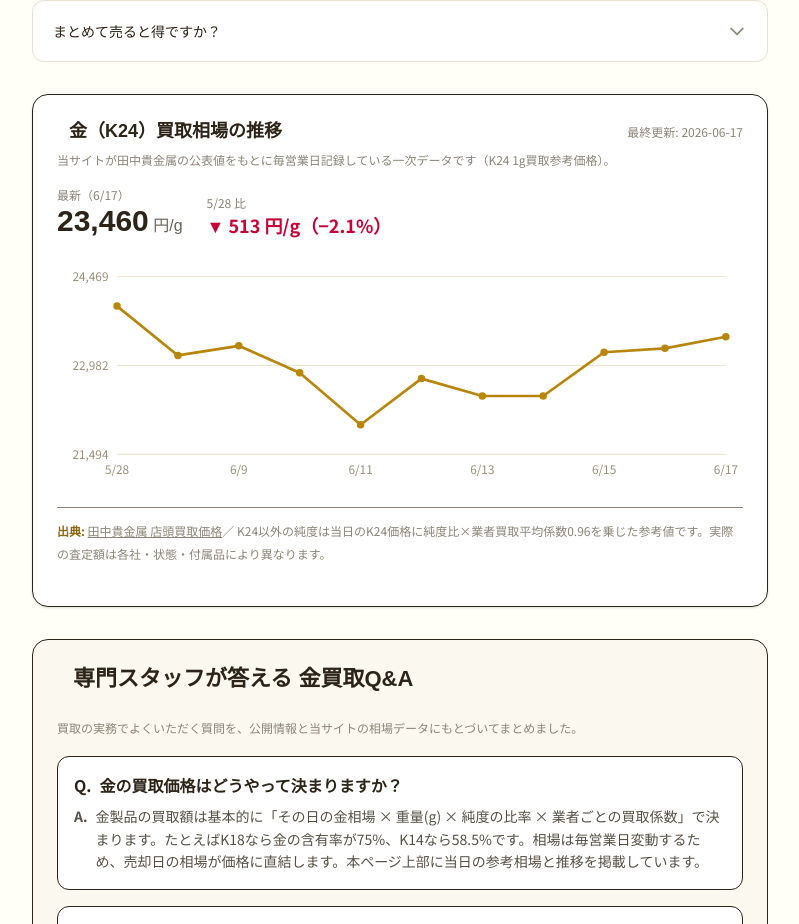
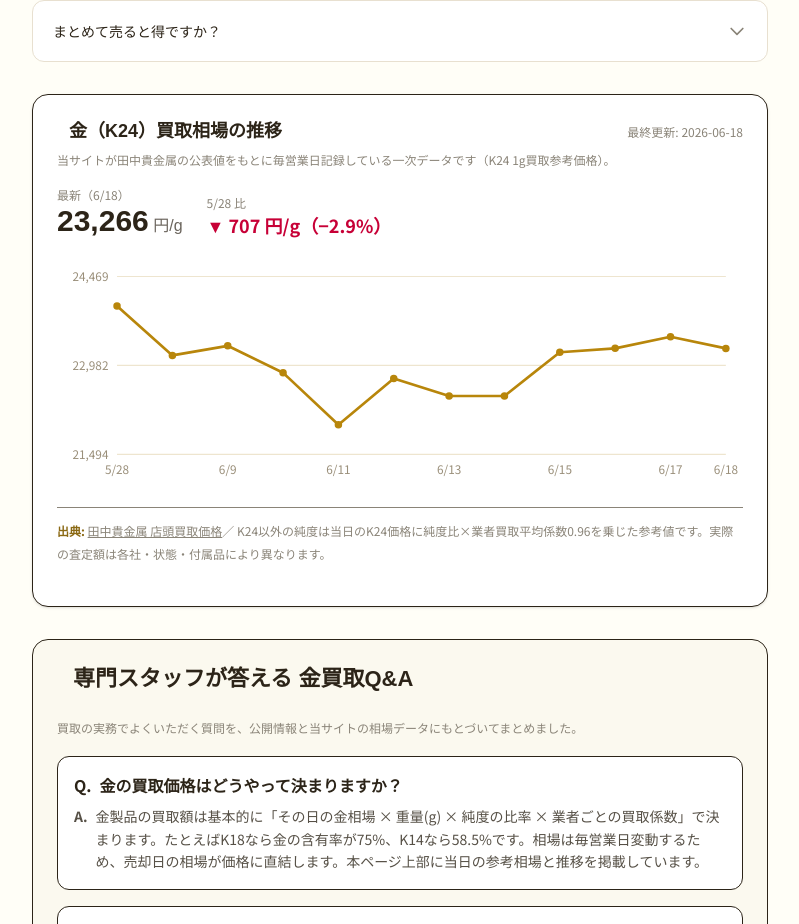
Before and after one commit to webmaster0818/kin-kaitori-biyori, a Next.js app: page /articles/4c-kaitori in a window 1280 px wide. Shown: the part 1280-2204 px from the top of the page, without its empty margins (240-1039 px from the left). Built offline with nearby package versions, Linux system fonts and the light colour scheme; a web font is replaced by a local one.

Commit message:
Daily gold price data: 2026-06-18

```diff
--- a/data/gold-price-history/2026-06.json
+++ b/data/gold-price-history/2026-06.json
@@ -108,5 +108,16 @@
     "k18": 17595,
     "k14": 13685,
     "k10": 9775
+  },
+  {
+    "date": "2026-06-18",
+    "au_buyback": 24235,
+    "pt_buyback": 9768,
+    "ag_buyback": 386.87,
+    "k24": 23266,
+    "k22": 21327,
+    "k18": 17449,
+    "k14": 13572,
+    "k10": 9694
   }
 ]
--- a/data/gold-price-trend.json
+++ b/data/gold-price-trend.json
@@ -119,5 +119,16 @@
     "k18": 17595,
     "k14": 13685,
     "k10": 9775
+  },
+  {
+    "date": "2026-06-18",
+    "au_buyback": 24235,
+    "pt_buyback": 9768,
+    "ag_buyback": 386.87,
+    "k24": 23266,
+    "k22": 21327,
+    "k18": 17449,
+    "k14": 13572,
+    "k10": 9694
   }
 ]
--- a/data/gold-spot-prices.json
+++ b/data/gold-spot-prices.json
@@ -1,24 +1,24 @@
 {
-  "date": "2026-06-17",
+  "date": "2026-06-18",
   "source": "https://gold.tanaka.co.jp/commodity/souba/",
   "source_label": "田中貴金属",
-  "fetched_at": "2026-06-17T11:05:01.102853",
+  "fetched_at": "2026-06-18T11:05:00.891423",
   "tanaka_official": {
-    "au_buyback_per_g": 24438,
-    "au_retail_per_g": 24795,
-    "pt_buyback_per_g": 10048,
-    "pt_retail_per_g": 10470,
-    "ag_buyback_per_g": 393.03,
-    "ag_retail_per_g": 410.08
+    "au_buyback_per_g": 24235,
+    "au_retail_per_g": 24591,
+    "pt_buyback_per_g": 9768,
+    "pt_retail_per_g": 10191,
+    "ag_buyback_per_g": 386.87,
+    "ag_retail_per_g": 403.92
   },
   "purity_buyback_estimate_per_g": {
-    "k24": 23460,
-    "k22": 21505,
-    "k18": 17595,
-    "k14": 13685,
-    "k10": 9775,
-    "k18wg": 17595,
-    "k18pg": 17595
+    "k24": 23266,
+    "k22": 21327,
+    "k18": 17449,
+    "k14": 13572,
+    "k10": 9694,
+    "k18wg": 17449,
+    "k18pg": 17449
   },
   "note": "純度別価格は田中貴金属公開のK24店頭買取価格から純度比×業者買取平均係数0.96で算出した参考値です。実際の業者査定額は各社・状態・付属品により異なります。"
 }
--- a/public/widget.js
+++ b/public/widget.js
@@ -3,9 +3,9 @@
   if (!s) return;
   var box = document.createElement('div');
   box.setAttribute('style', 'box-sizing:border-box;max-width:320px;font-family:-apple-system,"Hiragino Sans","Noto Sans JP",sans-serif;border:1px solid #d9c58a;border-radius:12px;padding:14px 16px;background:linear-gradient(135deg,#fffdf5,#faf3df);color:#3a3326;line-height:1.5;');
-  box.innerHTML = '<div style="font-size:11px;color:#8a7a55;margin-bottom:4px;">本日の金買取相場の目安（2026-06-17・田中貴金属公表値より純度換算）</div>'
-    + '<div style="font-size:22px;font-weight:700;color:#9a7b2d;">K24 23,460円<span style="font-size:12px;font-weight:400;">/g</span></div>'
-    + '<div style="font-size:13px;margin-top:2px;">K18 17,595円/g ・ K14 13,685円/g</div>'
+  box.innerHTML = '<div style="font-size:11px;color:#8a7a55;margin-bottom:4px;">本日の金買取相場の目安（2026-06-18・田中貴金属公表値より純度換算）</div>'
+    + '<div style="font-size:22px;font-weight:700;color:#9a7b2d;">K24 23,266円<span style="font-size:12px;font-weight:400;">/g</span></div>'
+    + '<div style="font-size:13px;margin-top:2px;">K18 17,449円/g ・ K14 13,572円/g</div>'
     + '<div style="font-size:11px;margin-top:8px;"><a href="https://gold-biyori.com/souba-dashboard/" target="_blank" rel="noopener" style="color:#9a7b2d;text-decoration:underline;">金買取日和｜金価格ダッシュボード</a>（毎日自動更新）</div>'
     + '<div style="font-size:10px;color:#9b8e6e;margin-top:4px;">※理論上の目安。実際の買取額は業者・状態により異なります。</div>';
   s.parentNode.insertBefore(box, s);
```
